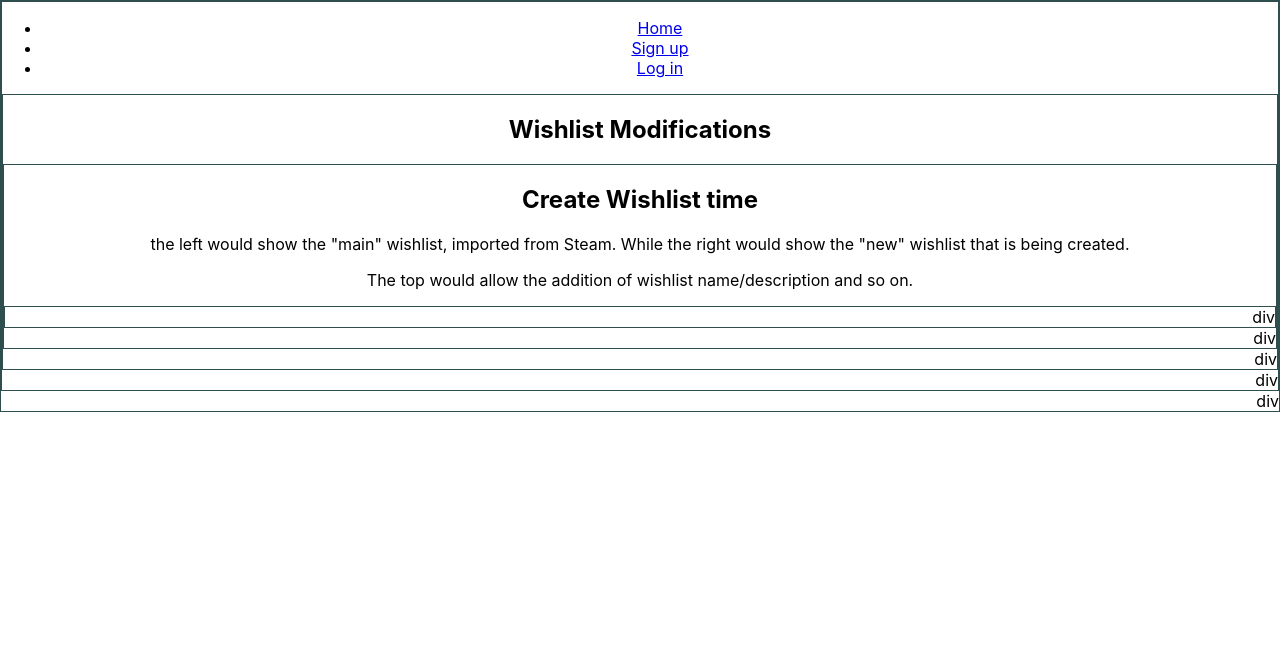
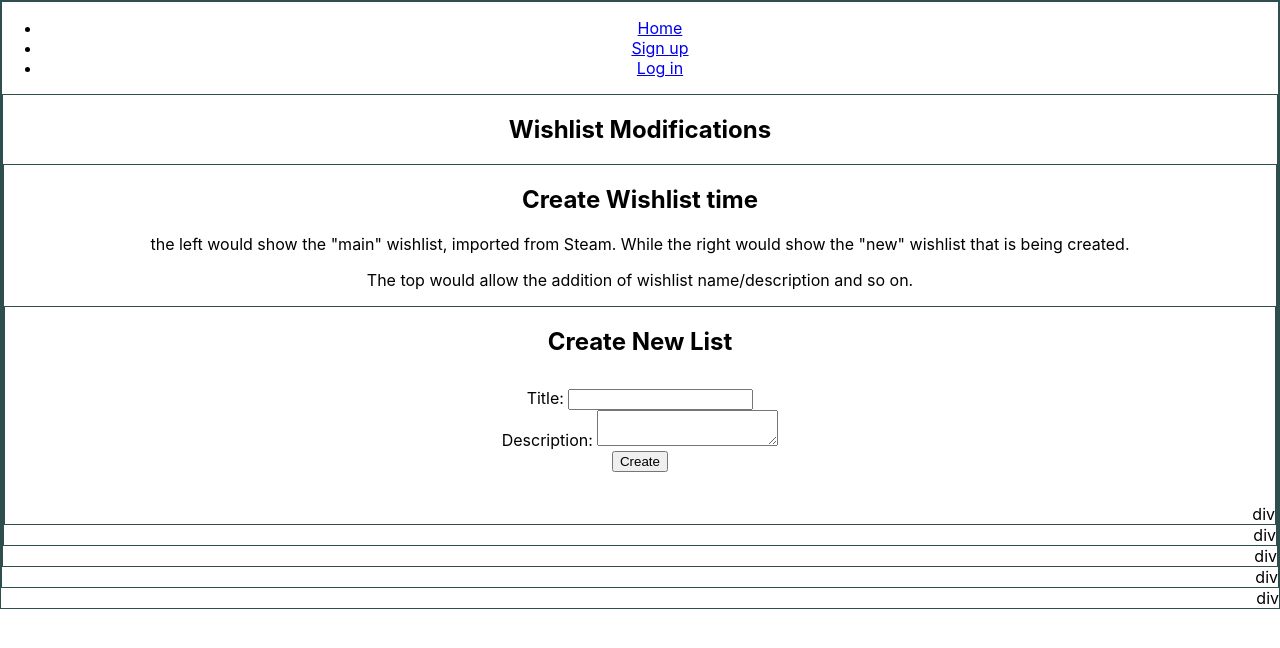
Before and after one commit to Titus-Huang/Wishlist-Eliminator, a React (Create React App) app in the folder wishlist-eliminator-app/: page /wishlists/create in a window 1280 px wide. Shown: the top 648 px of the page. Built offline with nearby package versions, Linux system fonts and the light colour scheme; no server answers.

Commit message:
rescoping what Create will handle into Edit

```diff
--- a/wishlist-eliminator-app/src/components/wishlist/Create.js
+++ b/wishlist-eliminator-app/src/components/wishlist/Create.js
@@ -1,22 +1,92 @@
 import { useState } from "react";
-import WishlistDisplay from "./WishlistDisplay";
 
 function Create(props) {
-    const [ readyToCreate, setReadyToCreate ] = useState(false)
-    const [ newListData, setNewListData ] = useState({
-        name: '',
-        desciprtion: '',
-        list_order: {
-            id: [0],
-            name: [''],
-            img_bg: [''],
-            dateAddedToOgList: [''],
-            releaseDate: [''],
-            releaseDateStr: [''],
-            deckCompat: [''],
-            purchased: [false]
+    // const [ readyToCreate, setReadyToCreate ] = useState(false)
+    // const [ newListData, setNewListData ] = useState({
+    //     name: '',
+    //     description: '',
+    //     list_order: {
+    //         id: 0,
+    //         name: '',
+    //         img_bg: '',
+    //         dateAddedToOgList: '',
+    //         releaseDate: '',
+    //         releaseDateStr: '',
+    //         deckCompat: '',
+    //         purchased: false
+    //     }
+    // })
+    // const [ referenceListData, setReferenceListData ] = useState({
+    //     name: '',
+    //     description: '',
+    //     list_order: {
+    //         id: 0,
+    //         name: '',
+    //         img_bg: '',
+    //         dateAddedToOgList: '',
+    //         releaseDate: '',
+    //         releaseDateStr: '',
+    //         deckCompat: '',
+    //         purchased: false
+    //     }
+    // })
+    // Form states
+    const [ submitted, setSubmitted] = useState(false);
+    const [ valid, setValid ] = useState(false);
+    const [ error, setError ] = useState(false);
+    const [ errorMsg, setErrorMsg ] = useState('');
+    const [ newListForm, onNewListFormChange ] = useState({
+        title: '',
+        description: '',
+        // For now, auto set it to user "a"'s Main Reference list
+        referenceListId: 1
+        // default in the future will automatically find user's Main Reference within appData.userWishlists
+        // referenceListId: -1
+    });
+
+
+    const handleTitleInputChange = event => {
+        event.persist();
+
+        onNewListFormChange((inputValue) => ({
+            ...inputValue,
+            title: event.target.value,
+        }));
+    };
+
+    const handleDescriptionInputChange = event => {
+        event.persist();
+
+        onNewListFormChange((inputValue) => ({
+            ...inputValue,
+            description: event.target.value,
+        }));
+    };
+
+    const handleSubmit = e => {
+        e.preventDefault();
+
+        if (newListForm.title && newListForm.referenceListId) {
+            setSubmitted(true);
+            setValid(true);
+
+            // What happens now?
+            // Data gets uploaded to the server
+            // A new id is "created" with the name/description of the list (user input)
+            // Once a new entry is added, the data is returned from the server and added to appData.userWishlists & appData.userWishlistData.lists
+            // Using the returned data's id to redirect to /wishlists/edit/:wishlistId
+            // Once in Edit.js, fill out the form with the data
+            // Fill up the left hand side based from userWishlists id that
+        } else {
+            setSubmitted(true);
         }
-    })
+    };
+
+    const renderError = errMsg => {
+        setError(true);
+        setErrorMsg(errMsg);
+    }
+
 
     return (
         <div className="WishlistCreate">
@@ -25,14 +95,41 @@ function Create(props) {
             <p>The top would allow the addition of wishlist name/description and so on.</p>
 
             <div className="createNewWishlistPrompt">
+                <h2>Create New List</h2>
+                <form className='login-form' onSubmit={handleSubmit}>
+                    {submitted && valid && !error && <div className='success-message'>Success! Creating new list...</div>}
+                    {submitted && valid && error && <div className='failure-response'>Error! {errorMsg}</div>}
 
+                    <label htmlFor='title'>Title: </label>
+                    <input
+                        id='title'
+                        className='form-field'
+                        type='text'
+                        name='title'
+                        value={newListForm.title}
+                        onChange={handleTitleInputChange}
+                    />
+                    {submitted && !newListForm.title && <span id='title-error'>Please enter a list title</span>}
+
+                    <br />
+
+                    <label htmlFor='description'>Description: </label>
+                    <textarea
+                        id='description'
+                        className='form-field'
+                        type='textfield'
+                        name='description'
+                        value={newListForm.description}
+                        onChange={handleDescriptionInputChange}
+                    />
+
+                    <br />
+
+                    <button className='form-field' type='submit'>
+                        Create
+                    </button>
+                </form>
             </div>
-
-            {readyToCreate &&
-            <div className="displayCreateColumns">
-                <WishlistDisplay />
-                <WishlistDisplay />
-            </div>}
         </div>
     );
 }
--- a/wishlist-eliminator-app/src/components/wishlist/Edit.js
+++ b/wishlist-eliminator-app/src/components/wishlist/Edit.js
@@ -1,11 +1,47 @@
 import { useParams } from "react-router-dom";
+import { useState } from "react";
+import WishlistDisplay from "./WishlistDisplay";
 
 function Edit(props) {
     let { wishlistId } = useParams();
 
+    const [ editingListData, setEditingListData ] = useState({
+        name: '',
+        description: '',
+        list_order: {
+            id: 0,
+            name: '',
+            img_bg: '',
+            dateAddedToOgList: '',
+            releaseDate: '',
+            releaseDateStr: '',
+            deckCompat: '',
+            purchased: false
+        }
+    })
+    const [ referenceListData, setReferenceListData ] = useState({
+        name: '',
+        description: '',
+        list_order: {
+            id: 0,
+            name: '',
+            img_bg: '',
+            dateAddedToOgList: '',
+            releaseDate: '',
+            releaseDateStr: '',
+            deckCompat: '',
+            purchased: false
+        }
+    })
+
     return (
         <div className="WishlistEdit">
             <h2>Edit Wishlist time</h2>
+
+            <div className="displayCreateColumns">
+                <WishlistDisplay />
+                <WishlistDisplay />
+            </div>
         </div>
     );
 }
```
